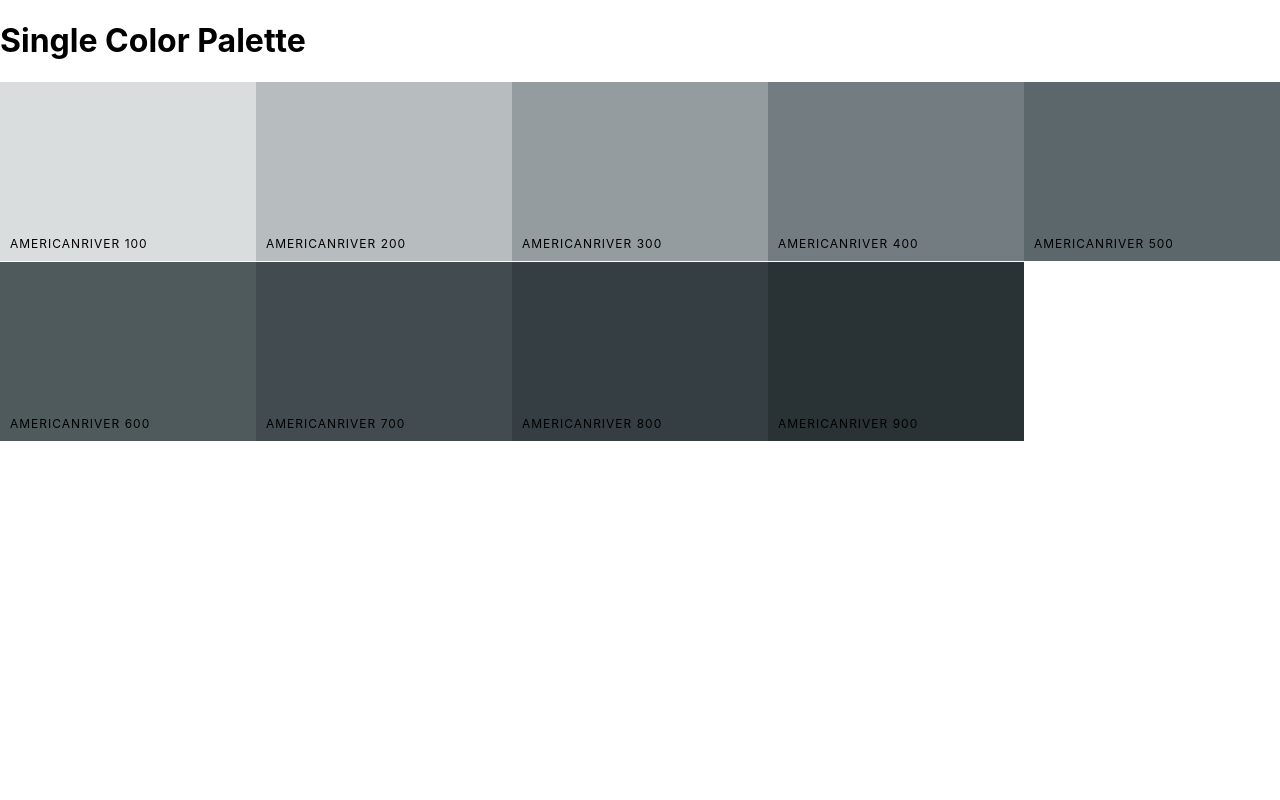
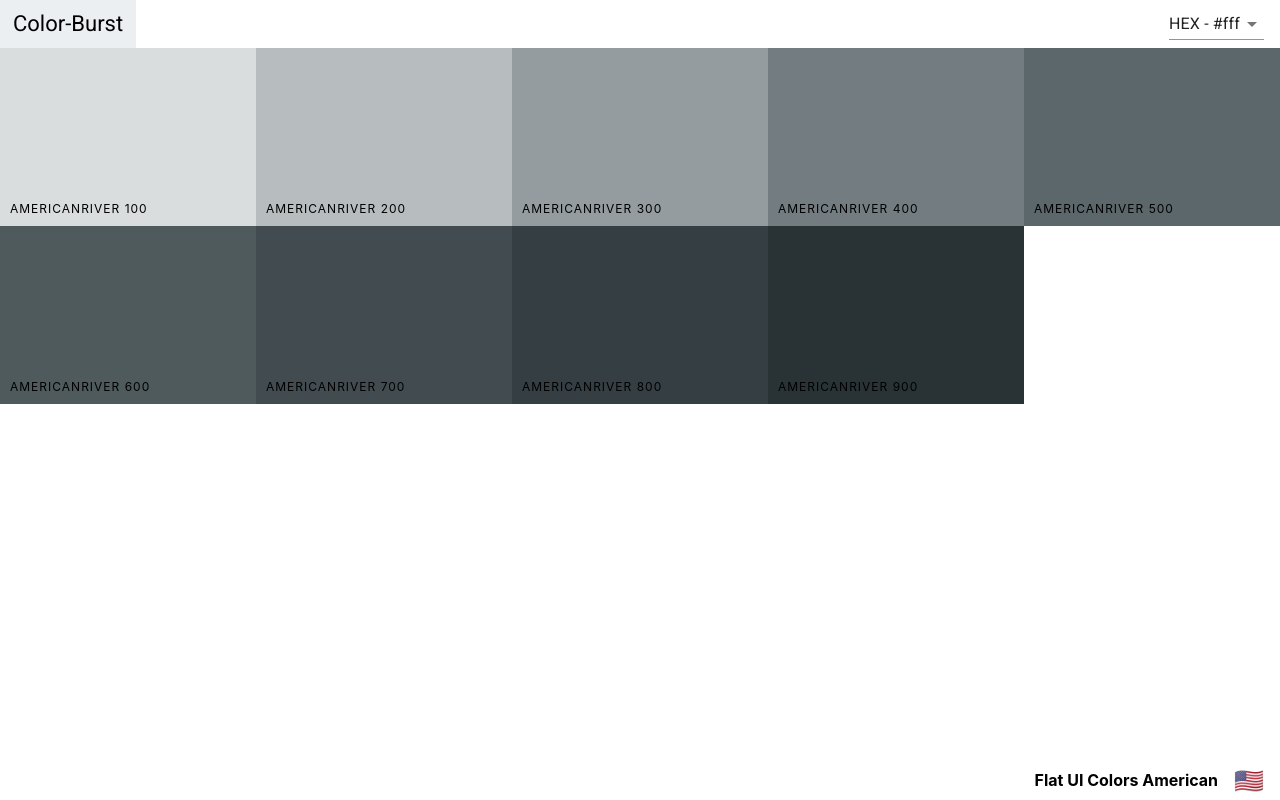
Before and after one commit to dvlprdave/Color-Burst, a React (Create React App) app: page /palette/flat-ui-colors-american/americanriver in a window 1280 px wide. Built offline with nearby package versions, Linux system fonts and the light colour scheme.

Commit message:
Added Footer to SIngleColorPalette

```diff
--- a/src/components/Navbar/Navbar.js
+++ b/src/components/Navbar/Navbar.js
@@ -1,8 +1,9 @@
 import React, { Component } from 'react'
 import { Link } from 'react-router-dom'
+import Slider from 'rc-slider'
+
 import Select from '@material-ui/core/Select'
 import MenuItem from '@material-ui/core/MenuItem'
-import Slider from 'rc-slider'
 import Snackbar from '@material-ui/core/Snackbar';
 import CloseIcon from '@material-ui/icons/Close';
 import { IconButton } from '@material-ui/core';
@@ -30,13 +31,14 @@
   }
 
   render() {
-    const { level, changeLevel } = this.props
+    const { level, changeLevel, showingAllColors } = this.props
     const { format, open } = this.state
     return (
       <nav className='Navbar'>
         <div className='logo'>
           <Link to='/'>Color-Burst</Link>
         </div>
+        {showingAllColors && (
           <div className='slider-container'>
             <span>Level: {level}</span>
             <div className='slider'>
@@ -49,6 +51,7 @@
               />
             </div>
           </div>
+        )}
         <div className='select-container'>
           <Select value={format} onChange={this.changeFormat}>
             <MenuItem value='hex'>HEX - #fff </MenuItem>
--- a/src/components/Palette/Palette.js
+++ b/src/components/Palette/Palette.js
@@ -2,6 +2,7 @@
 import ColorBox from '../ColorBox/ColorBox'
 import Navbar from '../Navbar/Navbar'
 import './Palette.css'
+import PaletteFooter from '../PaletteFooter';
 
 class Palette extends Component {
   state = {
@@ -36,14 +37,10 @@
           level={level}
           changeLevel={this.changeLevel}
           changeFormat={this.changeFormat}
+          showingAllColors
         />
-        <div className='Palette-colors'>
-          {colorBoxes}
-        </div>
-        <footer className='Palette-footer'>
-          {paletteName}
-          <span className='emoji'>{emoji}</span>
-        </footer>
+        <div className='Palette-colors'>{colorBoxes}</div>
+        <PaletteFooter paletteName={paletteName} emoji={emoji} />
       </div>
     );
   }
--- /dev/null
+++ b/src/components/PaletteFooter.js
@@ -0,0 +1,12 @@
+import React from 'react';
+
+const PaletteFooter = ({ paletteName, emoji }) => {
+  return (
+    <footer className='Palette-footer'>
+      {paletteName}
+      <span className='emoji'>{emoji}</span>
+    </footer>
+  );
+}
+
+export default PaletteFooter;
--- a/src/components/SingleColorPalette.js
+++ b/src/components/SingleColorPalette.js
@@ -1,11 +1,18 @@
 import React, { Component } from 'react';
 import ColorBox from './ColorBox/ColorBox';
+import Navbar from './Navbar/Navbar';
+import PaletteFooter from './PaletteFooter';
+
 
 class SingleColorPalette extends Component {
   constructor(props) {
     super(props)
     this._shades = this.gatherShades(this.props.palette, this.props.colorId)
+    this.state = {
+      format: 'hex'
+    }
   }
+
   gatherShades(palette, colorToFilterBy) {
     let shades = []
     let allColors = palette.colors
@@ -18,19 +25,33 @@
     //return all shades of given color
     return shades.slice(1)
   }
+
+  changeFormat = (val) => {
+    this.setState({ format: val })
+  }
+
   render() {
+    const { format } = this.state
+    const { paletteName, emoji } = this.props.palette
     const colorBoxes = this._shades.map(color => (
       <ColorBox
-        key={color.id}
+        key={color.hex}
         name={color.name}
-        background={color.hex}
+        background={color[format]}
         showLink={false}
       />
     ))
     return (
       <div className='Palette'>
-        <h1>Single Color Palette</h1>
+        <Navbar
+          changeFormat={this.changeFormat}
+          showingAllColors={false}
+        />
         <div className='Palette-colors'>{colorBoxes}</div>
+        <PaletteFooter
+          paletteName={paletteName}
+          emoji={emoji}
+        />
       </div>
     )
   }
```
Lines whose indentation alone changed are shown as unchanged.
